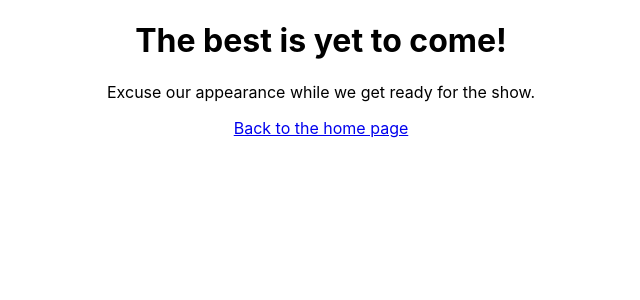
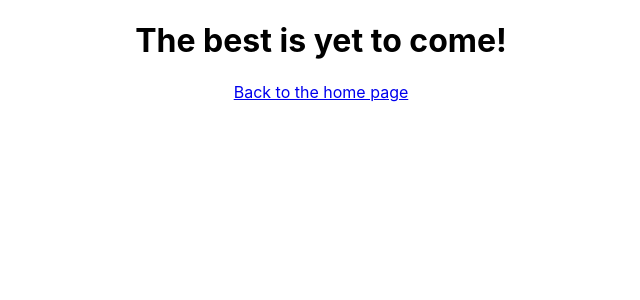
Before and after one commit to AnaisLT/kodflix, a React (Create React App) app: page /Daredevil in a window 1280 px wide. Shown: the top 300 px of the page, without its empty margins (319-959 px from the left). Built offline with nearby package versions, Linux system fonts and the light colour scheme.

Commit message:
Create a state component

```diff
--- a/src/Details.js
+++ b/src/Details.js
@@ -20,7 +20,6 @@ export default class Details extends Component {
     return (
       <div>
         <h1>{this.state.welcomeMessage}</h1>
-        <p>Excuse our appearance while we get ready for the show.</p>
         <Link to='/'>Back to the home page</Link>
       </div>
     );
```
